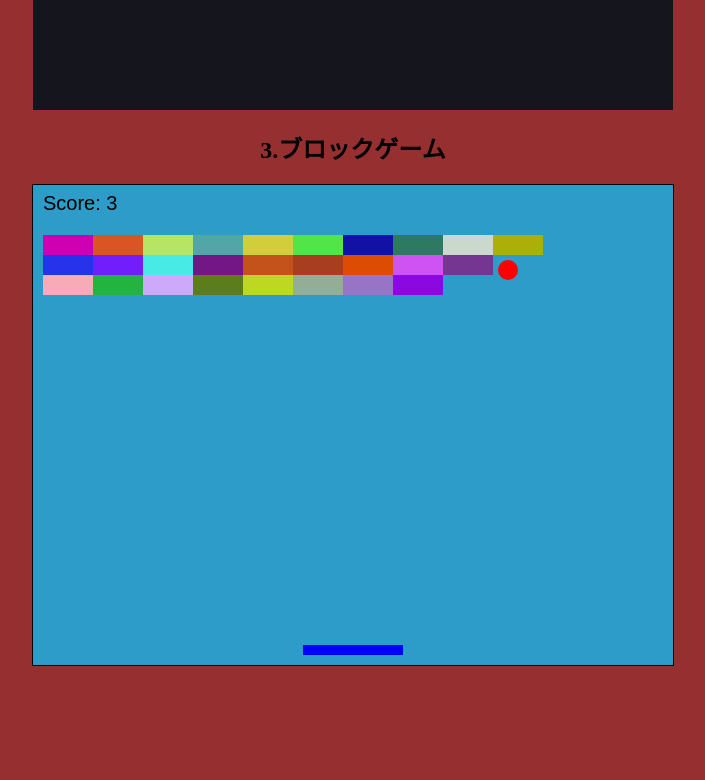
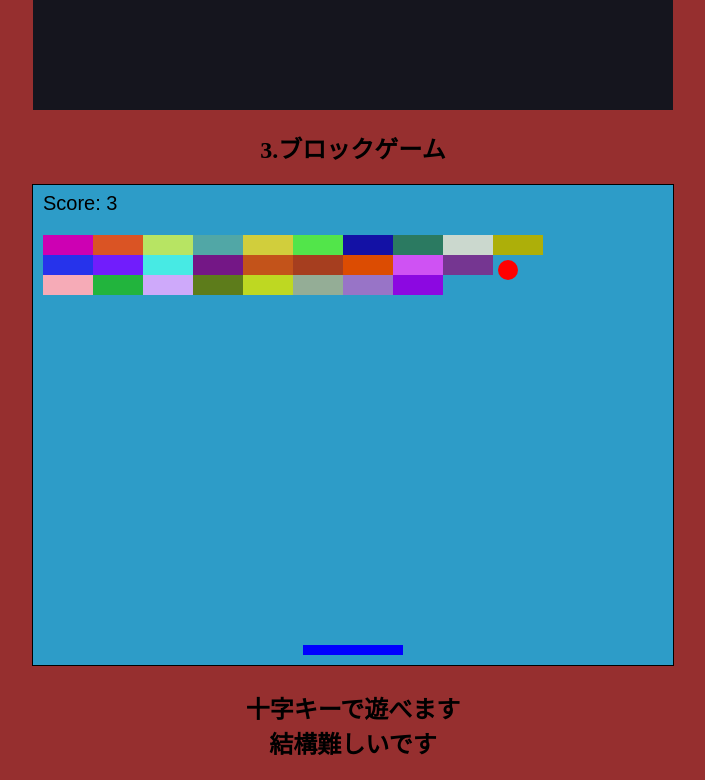
Before and after one commit to Giga-REXprotocol/HIMATSUBUSHI, a plain HTML site: page index.html in a window 1280 px wide. Shown: the part 1054-1834 px from the top of the page, without its empty margins (287-992 px from the left). Before the commit the page ends 1724 px from the top, so only its background shows below. Drawn offline with nearby package versions, Linux system fonts and the light colour scheme.

Commit message:
Update index.html

```diff
--- a/index.html
+++ b/index.html
@@ -62,6 +62,8 @@
 <body onload="startGame()">
   <h2>3.ブロックゲーム</h2>
   <canvas id="gameCanvas" width="640" height="480"></canvas>
+    <h2>十字キーで遊べます<br>
+  結構難しいです</h2>
   <script src="index.js"></script>
 </body>
 
```
